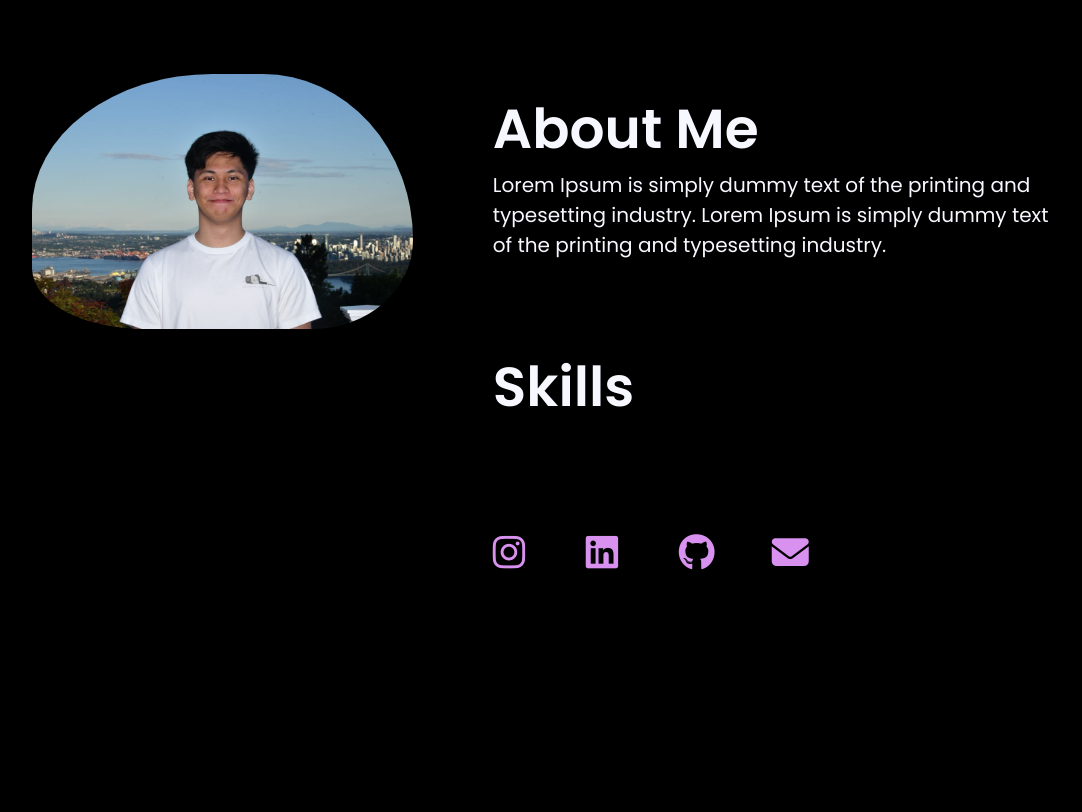
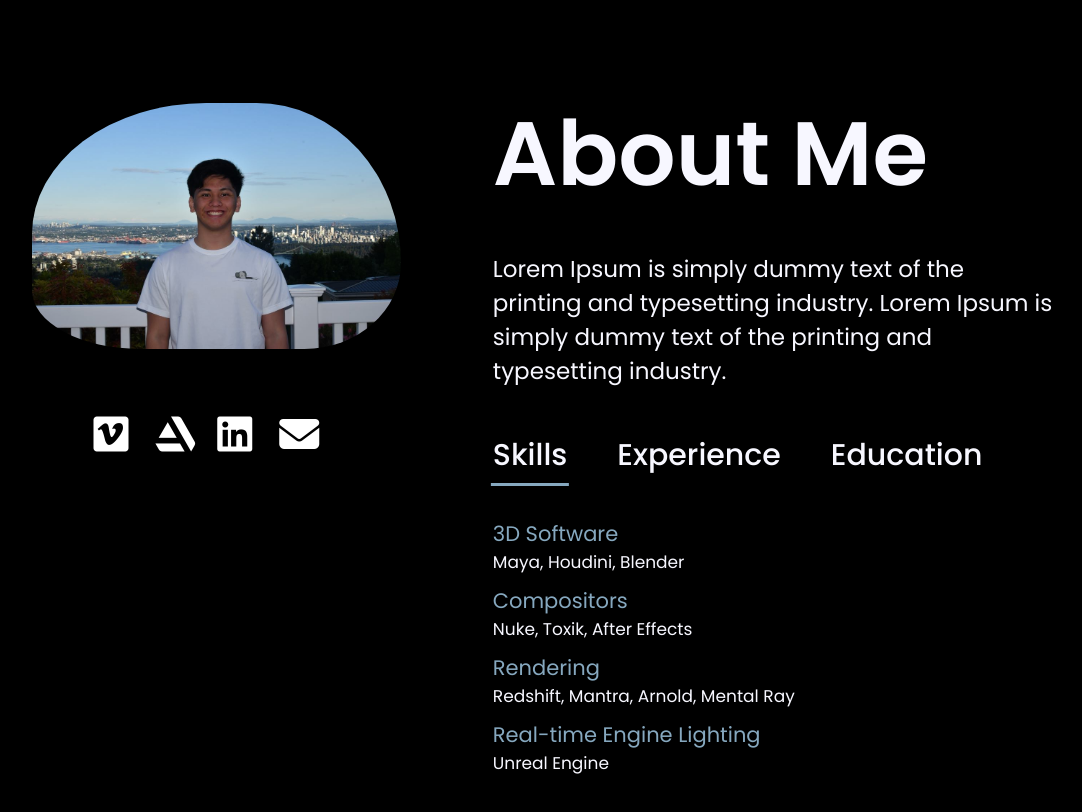
Before and after one commit to colleenaira/Miggy-s-Portfolio, a plain HTML site: page index.html in a window 1280 px wide. Shown: the part 836-1648 px from the top of the page, without its empty margins (96-1178 px from the left). Before the commit the page ends 1532 px from the top, so only its background shows below. Drawn offline with Linux system fonts and the light colour scheme.

Commit message:
About Me page

```diff
--- a/index.html
+++ b/index.html
@@ -10,8 +10,12 @@
 <body>
 
     <!--------------------LANDING PAGE---------------------->
-    <nav>
+
+<div id="header">
+    <div class="container">
+        <nav>   <!--<nav class="nav">-->
             <ul>
+                <!--<li classs="nav-link">-->
                 <li><a href="#home">Home</a></li>
                 <li><a href="#about">About</a></li>
                 <li><a href="#demo-reel">Demo Reel</a></li>
@@ -19,6 +23,8 @@
                 <li><a href="#contact">Contact</a></li>
             </ul>
         </nav>
+
+    </div>
 
     <div class="video-container">
         <video autoplay muted loop id="background-video">
@@ -31,6 +37,8 @@
 
         </div>
     </div>
+</div>
+
 </body>
 </html>
 
@@ -38,24 +46,51 @@
     <div id="about">
         <div class="container">
             <div class="row">
-                <div class="about-col-1 padding-0">
-                    <img src="assets/solo_pic.jpg">
+                <div class="about-col-1"> <!-- COL 1 is the PICTURE-->
+                    <img src="assets/pic2.jpg">
+
+                    <div class="social-icons">
+                        <a href="https://vimeo.com/user108092446"><i class="fa-brands fa-vimeo" style="color: white"></i></a>
+                        <a href="https://miguelflores3d.artstation.com/"><i class="fa-brands fa-artstation" style="color: white"></i></a>
+                        <a href="https://www.linkedin.com"><i class="fa-brands fa-linkedin" style="color: white"></i></a>
+                        <a href="mailto:miguelflores0514@gmail.com"><i class="fa-sharp fa-solid fa-envelope" style="color:white"></i></a>
+                    </div>
                 </div>
 
-                <div class="about-col-2 padding-0">
+
+                <div class="about-col-2">   <!-- COL 2 is About Me Section-->
                     <h1 class="sub-title"> About Me </h1>
                         <p>Lorem Ipsum is simply dummy text of the printing and typesetting industry.
-                        Lorem Ipsum is simply dummy text of the printing and typesetting industry.</p>
+                        Lorem Ipsum is simply dummy text of the printing and typesetting industry. </p>
 
-                        <div class="skills">
-                            <h2 class="sub-title"> Skills</h2>
 
-                        <div class="social-icons">
-                            <a href="https://instagram.com/"><i class="fa-brands fa-instagram" style="color: #d891ef"></i></a>
-                            <a href="https://www.linkedin.com/in/colleencipriano/"><i class="fa-brands fa-linkedin" style="color: #d891ef"></i></a>
-                            <a href="https://github.com/colleenaira"><i class="fa-brands fa-github" style="color: #d891ef"></i></a>
-                            <a href="mailto:colleencipriano@gmail.com"><i class="fa-sharp fa-solid fa-envelope" style="color:#d891ef"></i></a>
+                    <div class="tab-titles">
+                        <p class="tab-links active-link" onclick="opentab('skills')">Skills</p>
+                        <p class="tab-links" onclick="opentab('experience')">Experience</p>
+                        <p class="tab-links" onclick="opentab('education')">Education</p>
                     </div>
+
+                    <div class="tab-contents active-tab" id="skills">
+                        <ul>
+                            <li><span>3D Software</span><br>Maya, Houdini, Blender</li>
+                            <li><span>Compositors</span><br>Nuke, Toxik, After Effects</li>
+                            <li><span>Rendering</span><br>Redshift, Mantra, Arnold, Mental Ray</li>
+                            <li><span>Real-time Engine Lighting</span><br>Unreal Engine</li>
+
+                        </ul>
+                    </div>
+                    <div class="tab-contents" id="experience">
+                        <ul>
+                            <li><span>2022-Current</span><br>ICON Creative Studio - Junior Lighter & Compositor</li>
+                            <li><span>2021-2022</span><br>Mainframe Studios - Junior Lighter & Compositor</li>
+                            <!-- <li><span>Rendering</span><br>Designing Web</li> -->
+                        </ul>
+                    </div>
+                    <div class="tab-contents" id="education">
+                        <ul>
+                            <li><span>British Columbia Institute of Technology (BCIT)</span><br>Diploma | 3D Modeling, Art and Animation<br><i>With Distinction</i></li>
+                            <!-- <li><span>Lighting</span><br>Designing Web</li> -->
+                        </ul>
                     </div>
                 </div>
             </div>
@@ -63,4 +98,26 @@
     </div>
 
 
+
+
+<script>
+
+    var tablinks = document.getElementsByClassName("tab-links");
+    var tabcontents = document.getElementsByClassName("tab-contents");
+
+    function opentab(tabname){
+        for(tablink of tablinks){
+            tablink.classList.remove("active-link");
+        }
+        for(tabcontent of tabcontents){
+            tabcontent.classList.remove("active-tab");
+        }
+        event.currentTarget.classList.add("active-link");
+        document.getElementById(tabname).classList.add("active-tab");
+    }
+
+</script>
+
+</body>
+</html>
 <!--"C:\Users\colle\Desktop\Miggy Portfolio\LP.mp4"-->
--- a/style.css
+++ b/style.css
@@ -10,16 +10,18 @@
 html, body {
     height: 100%;
     scroll-behavior: smooth;
-
 }
 
 nav {
     position: fixed;
     top: 0;
+    left: 0; /* navigation starts from the left edge */
     width: 100%;
     background: black;
     z-index: 3;
     padding: 25px 0;
+    display: flex;
+    justify-content: flex-end; /*align items to the right */
     padding-right: 20px;
 }
 
@@ -34,16 +36,36 @@ nav ul {
 
 nav ul li {
     display: inline;
+    position: relative;
 }
 
 nav ul li a {
     color: white;
     text-decoration: none;
     font-size: 20px;
+    position: relative;
 }
 
 nav ul li a:hover {
-    text-decoration: underline;
+    color: #86A8BF; /* color of the text when hovered */
+}
+
+nav ul li a:before {
+    content: "";
+    position: absolute;
+    width: 0;
+    height: 3px;
+    bottom: 1px; /* pos of the line from the text */
+    left: 50%;
+    transform: translateX(-50%); /* line position */
+    background-color:#86A8BF; /* color of the line effect */
+    visibility: hidden;
+    transition: all 0.3s ease-in-out 0s;
+}
+
+nav ul li a:hover:before {
+    visibility: visible;
+    width: 115%; /* how long the line is */
 }
 
 
@@ -51,6 +73,7 @@ nav ul li a:hover {
     position: relative;
     height: 100vh;
     width: 100%;
+    overflow: hidden;
 }
 
 #background-video {
@@ -87,23 +110,22 @@ nav ul li a:hover {
 }
 
 .content h1 {
-    font-size: 128px;
+    font-size: 160px;  /* Font size of name */
     margin-bottom: -20px;
 }
 
 .content p {
-    font-size: 30px;
+    font-size: 30px; /* Font size of title */
     margin-bottom: 20px;
 }
 
 
 /*============================== ABOUT ==============================*/
+
 body {
     background: black;
     background-attachment: fixed;
-    color: #fff;
     min-height: 100vh;
-
 }
 
 #header{ /* with hashtag since it's an ID */
@@ -122,9 +144,15 @@ body {
 #about {
     padding: 80px 0;
     color: #F7F7FF;
+    background-color: black;
 }
 
-.row{
+.sub-title {
+    margin-bottom: 30px; /* Control the space between para */
+}
+
+
+.row{ /* pos of the pic and text */
     display: flex; /*contents are side by side */
     justify-content: space-between;
     flex-wrap: wrap;
@@ -136,13 +164,12 @@ body {
 }
 
 .about-col-1 img{
-    width: 93%;
-    margin-top: 5%;
+    width: 90%;
+    margin-top: 12%; /* how high/low the pos of the img */
     border-radius: 58% 42% 35% 75% / 97% 50% 50% 53%; /*corner of the img will be round */
     animation: morph 8s ease-in-out infinite;
     height: auto;
     top: 0;
-
 }
 
 @keyframes morph{
@@ -159,41 +186,87 @@ body {
     }
 }
 
+.social-icons{
+    margin-top: 12%;
+    margin-left: 15%;
+}
+
+.social-icons a{
+    text-decoration: none;
+    font-size: 40px;
+    margin-right: -12px;
+    color:#ababab;
+    display: inline-block;
+    width: 20%;
+    transition: transform 0.4s;
+}
+
+.social-icons a:hover{
+    transform: translateY(-7px);
+}
+
 .about-col-2 {
     flex-basis: 60%; /*space between img and About Me */
-    font-size: 20px;
+    font-size: 23px; /* font size of paragraph */
     margin-top: -5%;
     justify-content: left;
     padding-left: 5%;
 }
 
-.skills {
-    font-size: 100px;
-}
-
-.sub-title{
-    font-size: 55px;
+.sub-title{ /* About */
+    font-size: 90px;
     margin-top: 15%;
     font-weight: 600;
     color: #F7F7FF;
 }
 
 
-.social-icons{
-    margin-top: 5%;
+.tab-titles {
+    display: flex;
+    margin: 20px 0 40px;
+
 }
 
-.social-icons a{
-    text-decoration: none;
-    font-size: 37px;
-    margin-right: 10px;
-    color:#ababab;
-    display: inline-block;
-    width: 10%;
-    transition: transform 0.5s;
+.tab-links {
+    margin-right: 50px;
+    font-size: 30px; /* font size of skills, exp, edu */
+    font-weight: 500;
+    cursor: pointer;
+    position: relative;
+    margin-top: 25px;  /*space between paragraph and links */
 }
 
-.social-icons a:hover{
-    color:#b03060;
-    transform: translateY(-5px);
+.tab-links::after{
+    content: '';
+    width: 0;
+    height: 3px;
+    background: #86A8BF;
+    position: absolute;
+    transform: translateX(-50%); /* line position */
+    left: 50%;
+    bottom: -8px;
+    transition: all 0.3s ease-in-out 0s;
 }
+
+.tab-links.active-link::after{
+    width: 105%;
+}
+
+.tab-contents ul li{
+    list-style: none;
+    margin: 10px 0;
+    font-size: 17px;
+}
+
+.tab-contents ul li span{
+    color:#86A8BF;
+    font-size: 21px;
+}
+
+.tab-contents{
+    display: none;
+}
+
+.tab-contents.active-tab{
+    display: block;
+}
```
Also changed, not shown: assets/pic2.jpg (added). Lines whose indentation alone changed are shown as unchanged.
